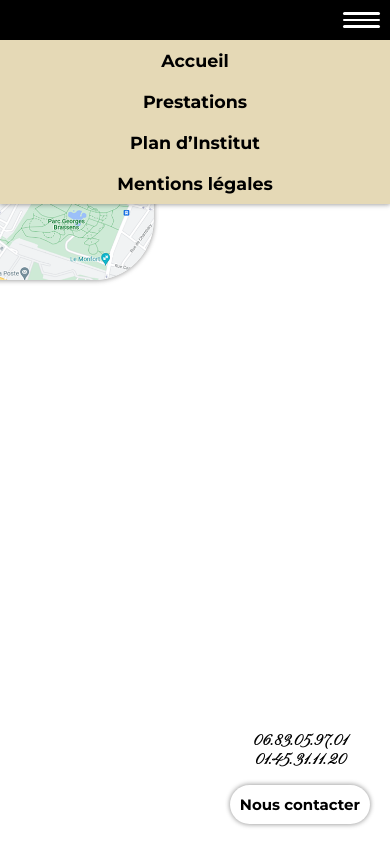
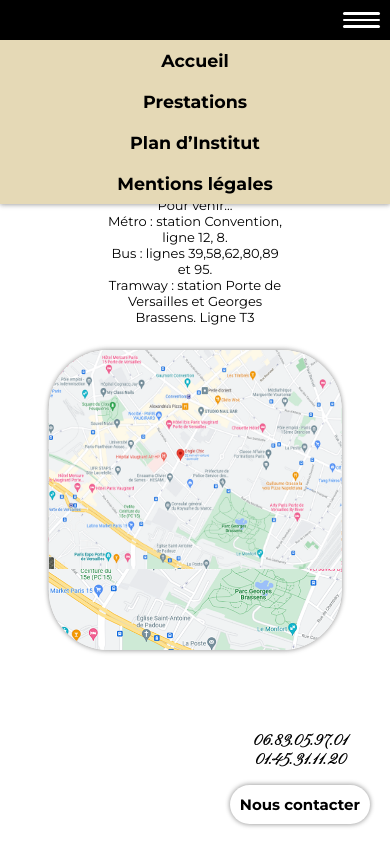
Before and after one commit to tirlochanarora16/ongle-chic, a Next.js app: page /location in a window 390 px wide. Built offline with nearby package versions, Linux system fonts and the light colour scheme.

Commit message:
minor responsiveness fix

```diff
--- a/components/Location/Location.module.scss
+++ b/components/Location/Location.module.scss
@@ -20,9 +20,8 @@
       transform: translate(-50%, -50%);
     }
 
-    @include respond(phone) {
-      top: 12rem;
-      left: 0;
+    @include respond(small-phone) {
+      margin-top: 4rem;
     }
 
     & p {
@@ -74,8 +73,7 @@
     @include respond(phone) {
       width: 75%;
       margin: auto;
-      top: 13rem;
-      left: 0.75rem;
+      top: 50rem;
     }
 
     &-2 {
@@ -90,6 +88,10 @@
         width: 30rem;
       }
 
+      @include respond(tab-port) {
+        display: none;
+      }
+
       @include respond(phone) {
         display: none;
       }
--- a/components/Title/Title.module.scss
+++ b/components/Title/Title.module.scss
@@ -62,6 +62,13 @@
       }
 
       @include respond(phone) {
+        font-size: 1.5rem;
+        bottom: -0.5rem;
+        right: 9.2rem;
+      }
+
+      @include respond(small-phone) {
+        font-size: 1.5rem;
         bottom: -0.5rem;
         right: 8rem;
       }
```
